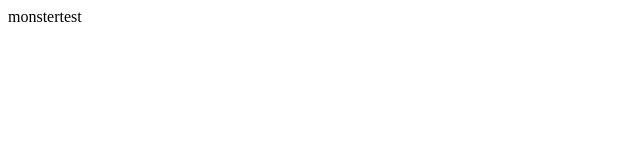
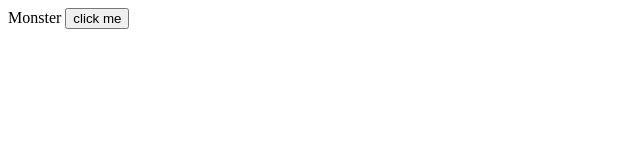
Before and after one commit to robertHer/monsterProject, an Angular app: page / in a window 1280 px wide. Shown: the top 160 px of the page, without its empty margins (0-640 px from the left). Built offline with nearby package versions, Linux system fonts and the light colour scheme.

Commit message:
Property binding

```diff
--- a/src/app/app.component.html
+++ b/src/app/app.component.html
@@ -1 +1,3 @@
 {{monsterName}}
+<button [disabled]="!monsterName" (click)="randomValue()">click me</button>
+<p *ngIf="monsterValue">{{monsterName}} {{monsterValue}}</p>
--- a/src/app/app.component.ts
+++ b/src/app/app.component.ts
@@ -7,6 +7,16 @@ import { Component } from '@angular/core';
 })
 export class AppComponent {
   title = 'app';
-monsterName:string = 'monstertest';
+monsterName:string = 'Monster';
+monsterValue:number;
+
+randomValue(){
+ this.monsterValue = Math.floor(Math.random()*100);
 
 }
+
+
+
+
+
+}
```
